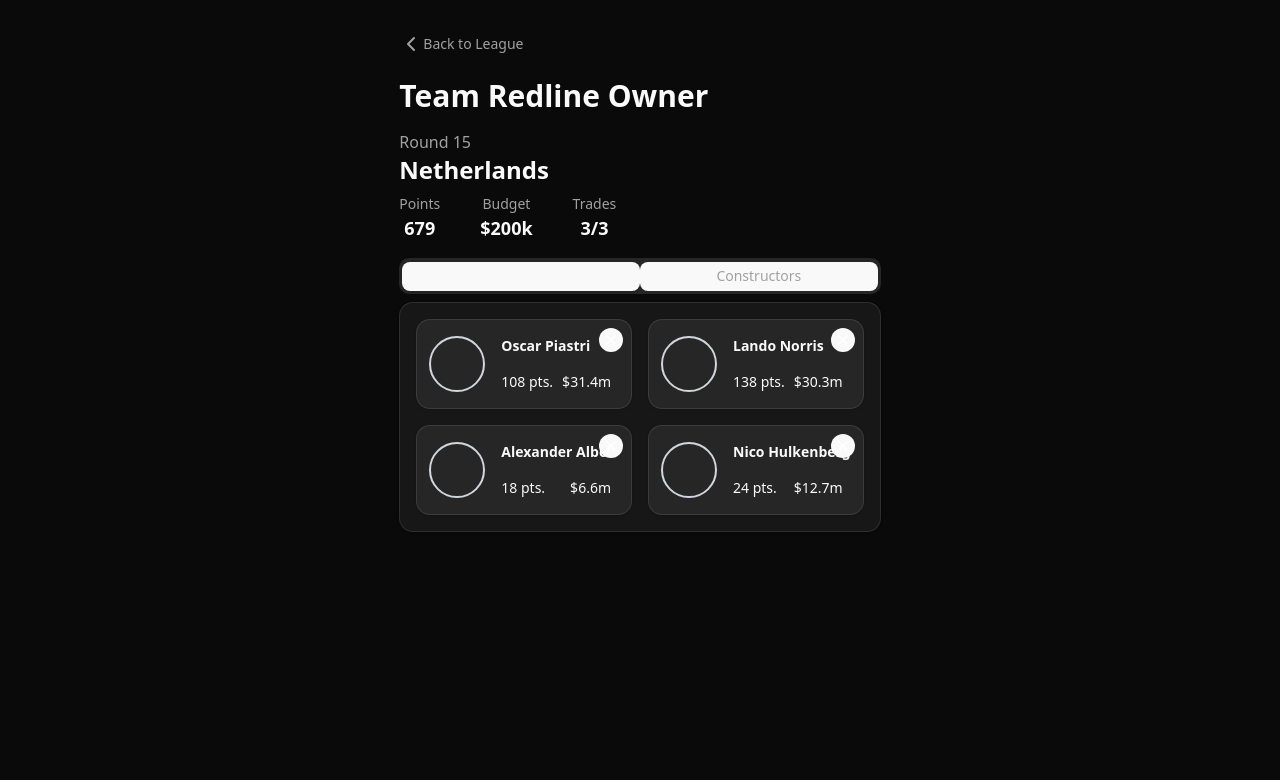
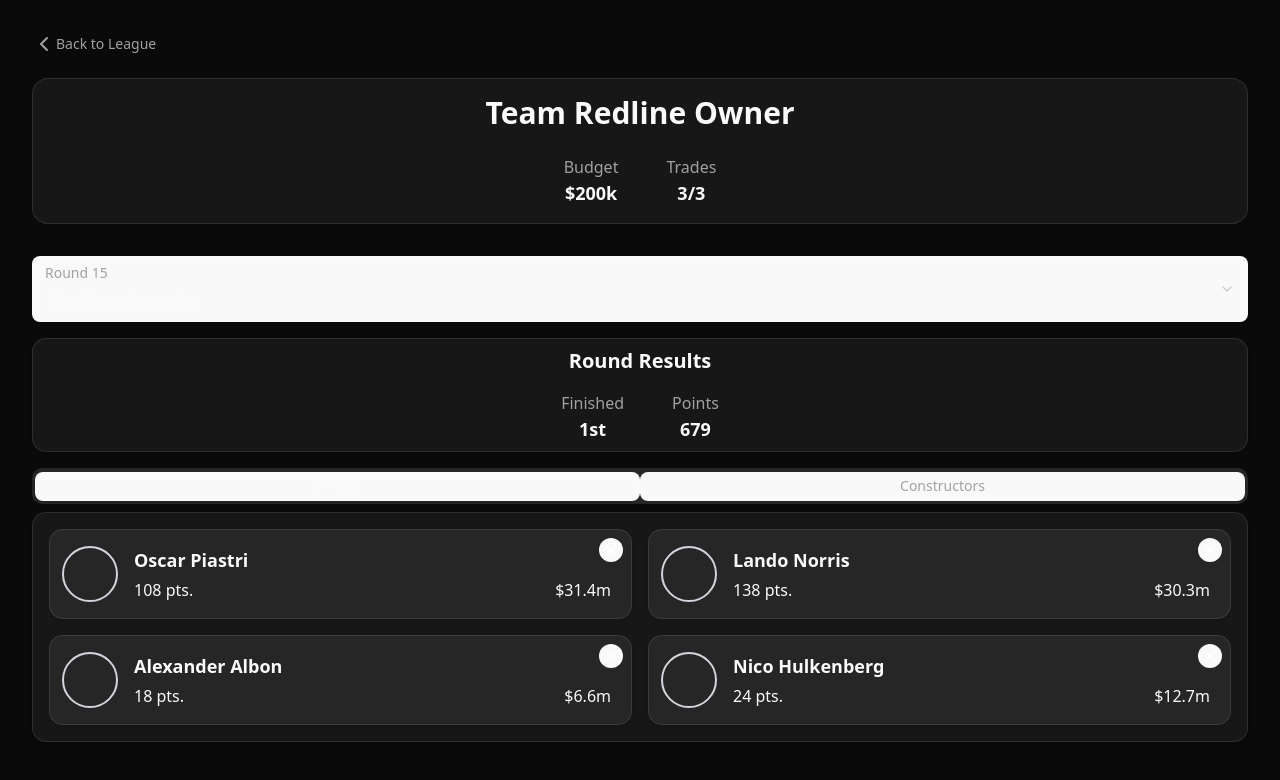
Before and after one commit to emsqrd/f1-companion, a React (Vite) app: page /team/1 in a window 1280 px wide. Shown: the top 780 px of the page. Built offline with nearby package versions, Linux system fonts and the light colour scheme.

Commit message:
refactor: refactoring team page by moving elements around and grouping by similar types of data. Added select for round selection to see historical results

```diff
--- a/src/components/InfoRoleCardContent/InfoRoleCardContent.tsx
+++ b/src/components/InfoRoleCardContent/InfoRoleCardContent.tsx
@@ -10,10 +10,10 @@
     <div className="flex w-full">
       <span className="aspect-square w-14 self-center rounded-full border-2 border-gray-300"></span>
       <div className="flex flex-1 flex-col items-start justify-between pl-4">
-        <h3 className="text-sm font-bold">{name}</h3>
+        <h3 className="text-lg font-bold">{name}</h3>
         <div className="flex w-full justify-between pr-2">
-          <span className="text-sm">{points} pts.</span>
-          <span className="text-sm">${formatMillions(price)}m</span>
+          <span>{points} pts.</span>
+          <span>${formatMillions(price)}m</span>
         </div>
       </div>
     </div>
--- a/src/components/Team/Team.tsx
+++ b/src/components/Team/Team.tsx
@@ -4,7 +4,8 @@
 
 import { ConstructorPicker } from '../ConstructorPicker/ConstructorPicker';
 import { DriverPicker } from '../DriverPicker/DriverPicker';
-import { Card, CardContent } from '../ui/card';
+import { Card, CardContent, CardTitle } from '../ui/card';
+import { Select, SelectContent, SelectItem, SelectTrigger, SelectValue } from '../ui/select';
 import { Tabs, TabsContent, TabsList, TabsTrigger } from '../ui/tabs';
 
 export function Team() {
@@ -17,7 +18,7 @@
   }
 
   return (
-    <div className="mx-auto p-8 md:max-w-max">
+    <div className="mx-auto p-4 sm:p-8">
       <header className="mb-4">
         <nav aria-label="Breadcrumb" className="mb-4">
           <Link
@@ -28,28 +29,60 @@
             Back to League
           </Link>
         </nav>
-        <div className="mb-2">
-          <div className="mb-4">
+
+        <div className="bg-card mb-8 space-y-4 rounded-2xl border-1 py-4">
+          <div className="flex w-full justify-center pb-2">
             <h1 className="text-3xl font-bold">{team.name}</h1>
           </div>
+
+          <div className="flex flex-row justify-center gap-12">
+            <div className="flex flex-col items-center">
+              <p className="text-muted-foreground font-medium">Budget</p>
+              <h1 className="text-lg font-bold">$200k</h1>
+            </div>
+            <div className="flex flex-col items-center">
+              <p className="text-muted-foreground font-medium">Trades</p>
+              <h1 className="text-lg font-bold">3/3</h1>
+            </div>
+          </div>
+        </div>
+
+        <div className="mb-4 flex flex-col space-y-4">
+          <Select defaultValue="round15">
+            <SelectTrigger className="h-auto min-h-[60px] w-full py-8 [&>span]:block [&>span]:w-full [&>span]:text-left">
+              <SelectValue placeholder="Pick a race" />
+            </SelectTrigger>
+            <SelectContent>
+              <SelectItem value="round15">
                 <div>
                   <p className="text-muted-foreground font-medium">Round 15</p>
                   <h1 className="text-2xl font-bold">Netherlands</h1>
                 </div>
+              </SelectItem>
+              <SelectItem value="round14">
+                <div>
+                  <p className="text-muted-foreground font-medium">Round 14</p>
+                  <h1 className="text-2xl font-bold">Hungary</h1>
                 </div>
-        <div className="flex flex-row gap-10">
-          <div className="flex flex-col items-center">
-            <p className="text-muted-foreground text-sm font-medium">Points</p>
+              </SelectItem>
+            </SelectContent>
+          </Select>
+
+          <Card className="gap-2 py-2">
+            <CardTitle className="pb-2 text-center text-xl font-bold">Round Results</CardTitle>
+            <CardContent>
+              <div className="flex justify-center gap-12">
+                <div className="text-center">
+                  <p className="text-muted-foreground font-medium">Finished</p>
+                  <h1 className="text-lg font-bold">1st</h1>
+                </div>
+                <div className="text-center">
+                  <p className="text-muted-foreground font-medium">Points</p>
                   <h1 className="text-lg font-bold">679</h1>
                 </div>
-          <div className="flex flex-col items-center">
-            <p className="text-muted-foreground text-sm font-medium">Budget</p>
-            <h1 className="text-lg font-bold">$200k</h1>
               </div>
-          <div className="flex flex-col items-center">
-            <p className="text-muted-foreground text-sm font-medium">Trades</p>
-            <h1 className="text-lg font-bold">3/3</h1>
-          </div>
+            </CardContent>
+          </Card>
         </div>
       </header>
       <Tabs defaultValue="drivers">
```
Lines whose indentation alone changed are shown as unchanged.
